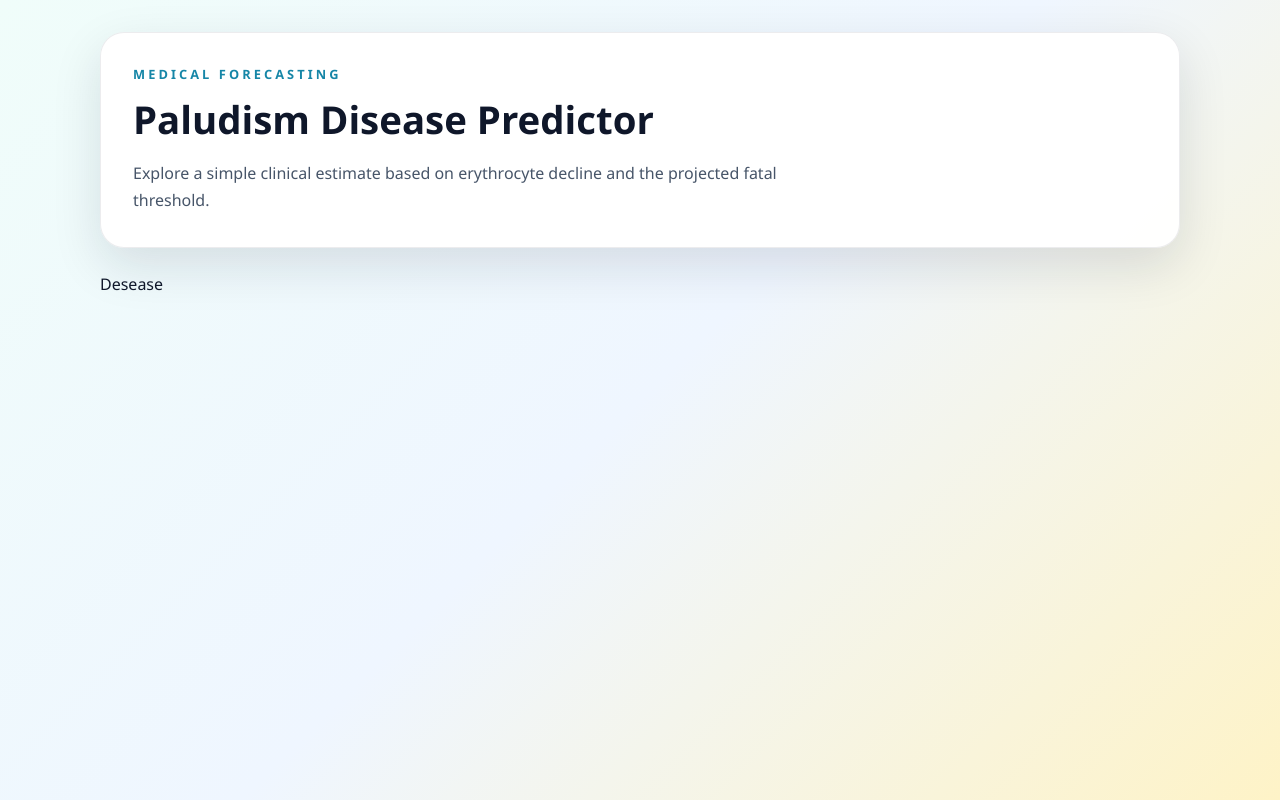
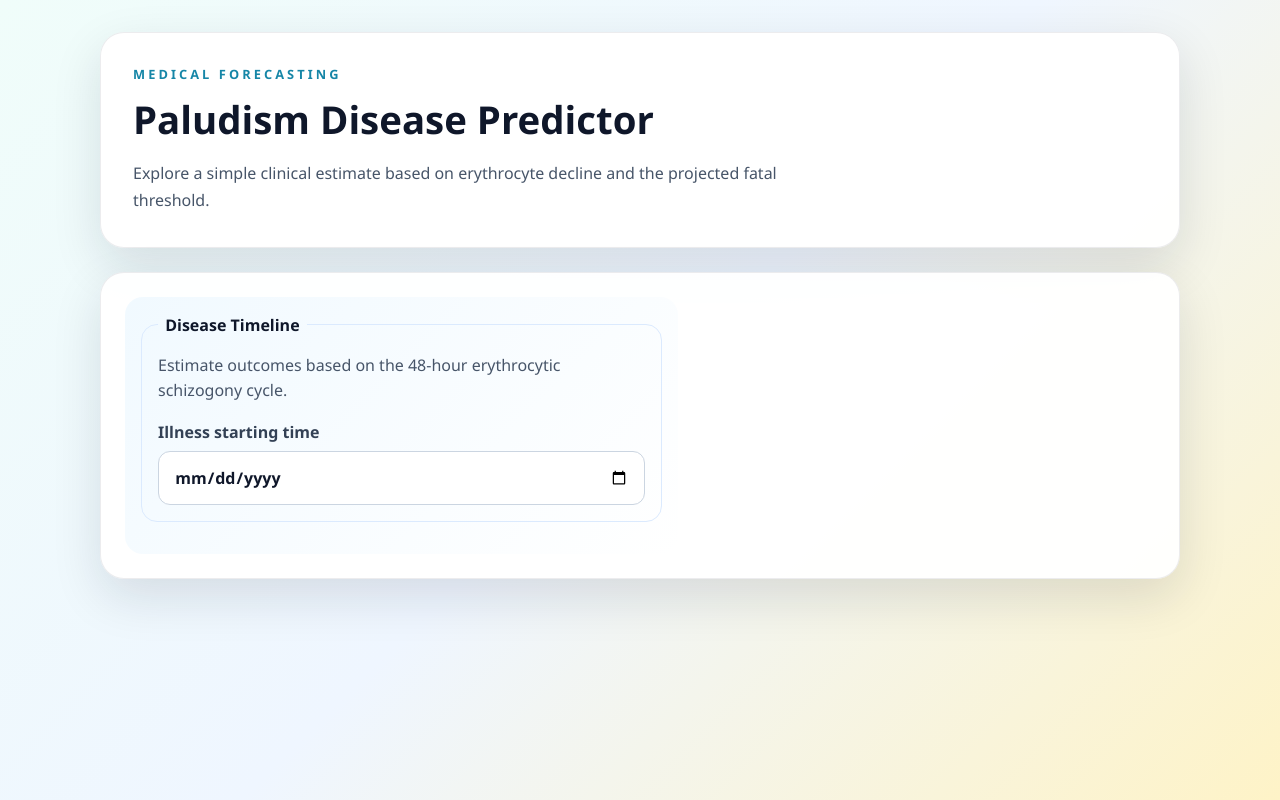
Before and after one commit to RFihobiana/paludism-death-predictor, a React (Create React App) app: page / in a window 1280 px wide. Built offline with nearby package versions, Linux system fonts and the light colour scheme.

Commit message:
Draw illness starting input field

```diff
--- a/src/Desease.tsx
+++ b/src/Desease.tsx
@@ -26,15 +26,15 @@ export function findDeathDate(deseaseDate: Date): Date {
   const startDate = new Date(deseaseDate)
 
   // Initialize total adult human red blood cell count (Around 30 trillion cells)
-  let erythrocyte = 30 * (10**12)
+  let erythrocyte = 30 * 10 ** 12
   let totalDays = 0
 
   // Loop through 2-day cycles
   // Stops if red blood cells drop bellow 50% (15 trillion) or safety limit of 365 days in hit
-  for (let day = 2; erythrocyte > 15 * (10**12) && totalDays < 365; day += 2) {
+  for (let day = 2; erythrocyte > 15 * 10 ** 12 && totalDays < 365; day += 2) {
     const destroyed = dieErythrocyte(day)
-    erythrocyte -= destroyed  // Substract destroyed cell from the total pool
-    totalDays = day           // Keep track of total elapsed days
+    erythrocyte -= destroyed // Substract destroyed cell from the total pool
+    totalDays = day // Keep track of total elapsed days
   }
 
   // Calculate final death date by adding total elapsed disease days to start date
@@ -44,5 +44,22 @@ export function findDeathDate(deseaseDate: Date): Date {
 }
 
 export default function Desease() {
-  return <div>Desease</div>
+  return (
+    <section className="prediction-card">
+      {/* Form section to capture illness start date */}
+      <form className="prediction-form" method="GET">
+        <fieldset>
+          <legend>Disease Timeline</legend>
+          <p className="form-intro">
+            Estimate outcomes based on the 48-hour erythrocytic schizogony
+            cycle.
+          </p>
+          <label className="field">
+            <span>Illness starting time</span>
+            <input type="date" data-testid="desease-days" id="desease-days" />
+          </label>
+        </fieldset>
+      </form>
+    </section>
+  )
 }
```
Also changed, not shown: 1 other file (tests, documents, lock files or other folders).
